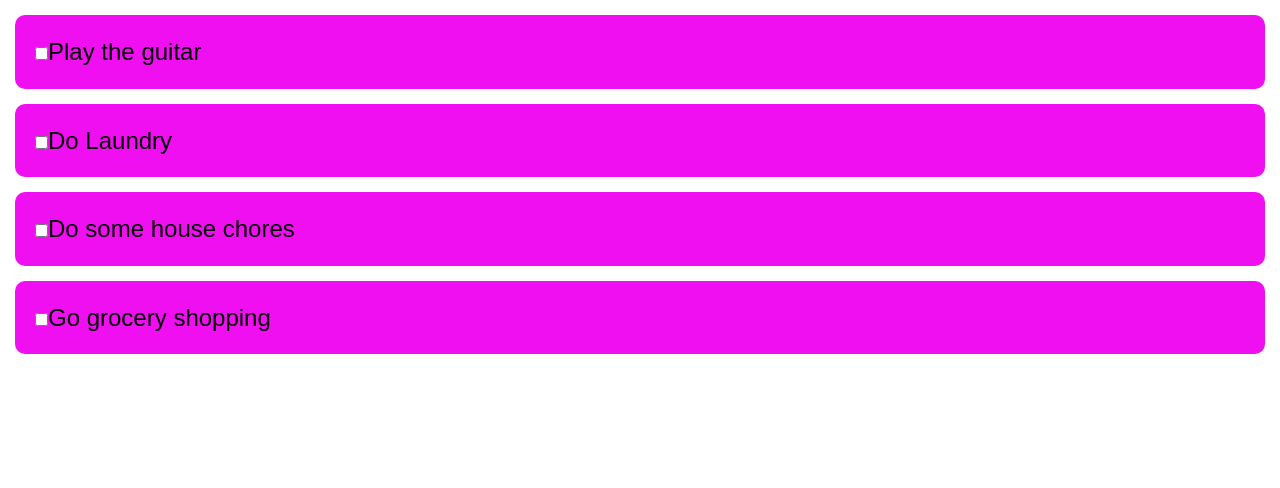
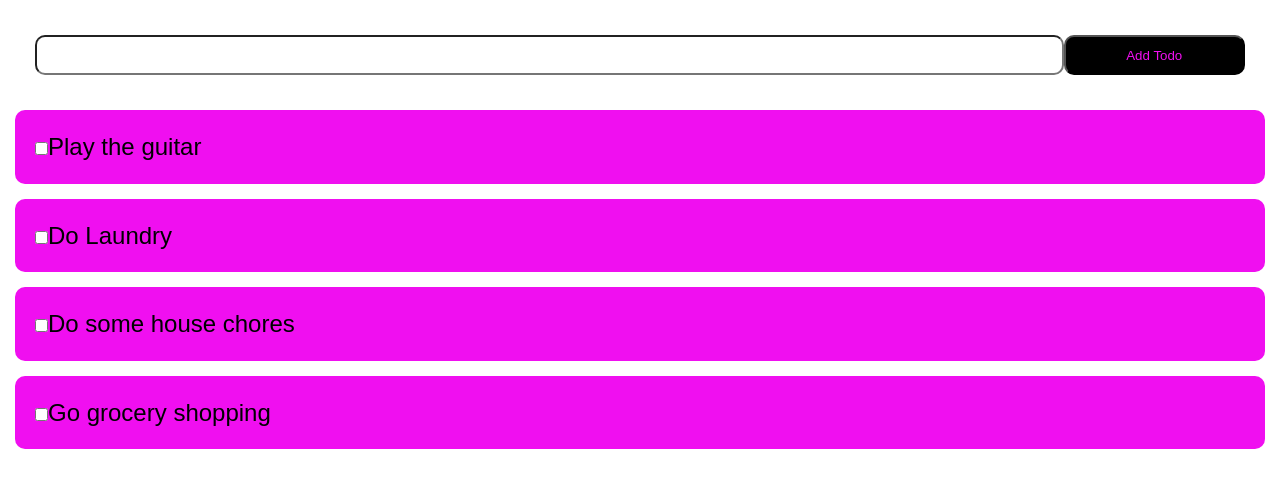
Before and after one commit to pidoxy/my-react-todo-app, a React (Create React App) app: page / in a window 1280 px wide. Shown: the top 488 px of the page. Built offline with nearby package versions, Linux system fonts and the light colour scheme.

Commit message:
more stylings

```diff
--- a/src/App.css
+++ b/src/App.css
@@ -34,3 +34,30 @@ ul li {
   background-color: black;
   color: #f00ff0;
 }
+
+.Add-todo {
+  padding: 20px;
+margin: 15px;
+border-radius: 10px;
+}
+
+.Add-todo input {
+  width:85%;
+  height:40px;
+  border-radius: 10px;
+
+}
+
+.Add-todo button {
+  width:15%;
+  height:40px;
+  border-radius: 10px;
+  color: #f00ff0;
+  background-color: black;
+  }
+
+.Add-todo button:hover{
+  color: #f00ff0;
+  background-color: grey;
+
+}
--- a/src/App.js
+++ b/src/App.js
@@ -1,6 +1,7 @@
 import React, { Component } from 'react';
 import './App.css';
 import Todos from './Component/Todos'
+import Addtodo from './Component/Addtodo'
 
 class App extends Component {
   constructor(props) {
@@ -48,9 +49,10 @@ class App extends Component {
 
    return (
       <div className="App">
+        <Addtodo />
         <Todos list={this.state.todos} markComplete={this.markComplete} />
+      </div>
 
-      </div>
     );
   }
 }
--- /dev/null
+++ b/src/Component/Addtodo.js
@@ -0,0 +1,14 @@
+import React, { Component } from 'react'
+
+export class Addtodo extends Component {
+    render() {
+        return (
+            <div className='Add-todo'>
+              <input type='text' />
+              <button>Add Todo</button>
+            </div>
+        )
+    }
+}
+
+export default Addtodo
```
Also changed, not shown: src/Component/TodoItem.js (deleted, +0 -13 lines).
